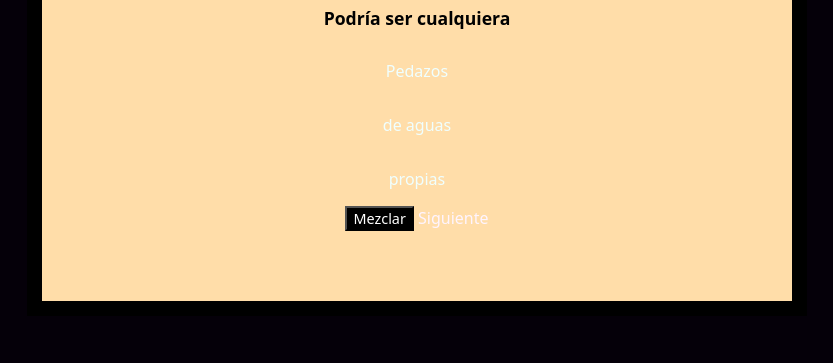
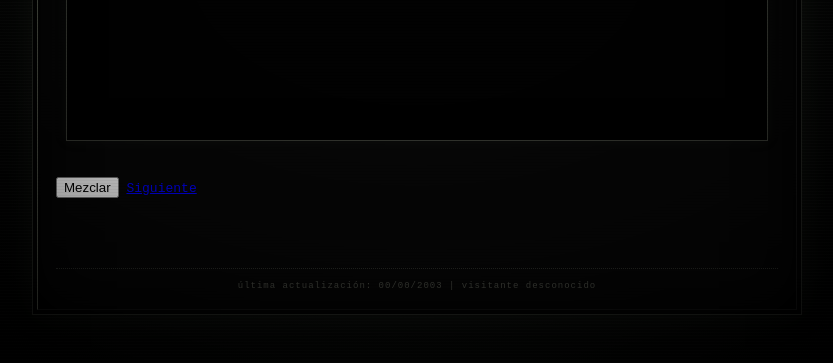
Before and after one commit to pipetr0n/Proyecto-final, a plain HTML site: page P3.html in a window 1280 px wide. Shown: the part 437-800 px from the top of the page, without its empty margins (223-1056 px from the left). Drawn offline with Linux system fonts and the light colour scheme; files that its build step writes are made by us from their sources; a web font is replaced by a local one.

Commit message:
cambie el css de la pagina 3

```diff
--- a/styles/style3.css
+++ b/styles/style3.css
@@ -1,91 +1,320 @@
+/* =========================================
+   ORÁCULO
+   Web oscura estilo 2000
+========================================= */
+
+:root {
+  --negro: #000000;
+  --panel: #090909;
+  --panel-claro: #101010;
+  --gris-oscuro: #1f1f1f;
+  --gris: #77736b;
+  --texto: #aaa69b;
+  --texto-claro: #d0ccbf;
+  --verde: #71806b;
+  --verde-oscuro: #344031;
+  --vino: #542b31;
+}
+
+/* =========================================
+   CONFIGURACIÓN GENERAL
+========================================= */
+
+* {
+  box-sizing: border-box;
+}
 
 html {
-
-   box-sizing: border-box;
-  height: 100%;
-  background-color: #050009;
-    font-family: "Lacquer", system-ui;
-  font-weight: 500;
-  font-style: normal;
+  min-height: 100%;
+  background: #000;
 }
 
+body {
+  min-height: 100vh;
+  margin: 0;
+  padding: 35px 12px;
+
+  color: var(--texto);
+  font-family: "Courier New", Courier, monospace;
+  font-size: 13px;
+
+  background-color: #000;
+  background-image:
+    repeating-linear-gradient(
+      0deg,
+      rgba(255, 255, 255, 0.015) 0,
+      rgba(255, 255, 255, 0.015) 1px,
+      transparent 1px,
+      transparent 3px
+    ),
+    radial-gradient(
+      circle at center,
+      #151713 0%,
+      #070807 42%,
+      #000 80%
+    );
+
+  overflow-x: hidden;
+}
+
+/* Oscuridad alrededor de la pantalla */
+
+body::before {
+  content: "";
+  position: fixed;
+  inset: 0;
+  z-index: 20;
+
+  pointer-events: none;
+
+  background:
+    radial-gradient(
+      ellipse at center,
+      transparent 25%,
+      rgba(0, 0, 0, 0.35) 60%,
+      rgba(0, 0, 0, 0.9) 100%
+    );
+}
+
+/* Líneas de monitor antiguo */
+
+body::after {
+  content: "";
+  position: fixed;
+  inset: 0;
+  z-index: 21;
+
+  pointer-events: none;
+
+  background: repeating-linear-gradient(
+    to bottom,
+    transparent 0,
+    transparent 2px,
+    rgba(0, 0, 0, 0.18) 3px
+  );
+
+  opacity: 0.45;
+}
+
+/* =========================================
+   CONTENEDOR PRINCIPAL
+========================================= */
+
+#contenedorGeneral {
+  position: relative;
+  z-index: 1;
+
+  width: min(760px, 96%);
+  min-height: 600px;
+  margin: 0 auto;
+  padding: 18px;
+
+  background: #070707;
+
+  border: 1px solid #32352f;
+  border-top-color: #50544b;
+  border-left-color: #45483f;
+  border-right-color: #121212;
+  border-bottom-color: #101010;
+
+  box-shadow:
+    0 0 0 4px #020202,
+    0 0 0 5px #21231f,
+    0 0 35px rgba(73, 89, 67, 0.18),
+    inset 0 0 55px rgba(0, 0, 0, 0.95);
+}
+
+/* Encabezado falso de ventana */
+
+#contenedorGeneral::before {
+  content: "[ archivo_oraculo.html ]";
+  display: block;
+
+  margin: -7px -7px 30px;
+  padding: 5px 8px;
+
+  color: #706f67;
+  font-family: "Courier New", monospace;
+  font-size: 10px;
+  letter-spacing: 1px;
+
+  background: #10110f;
+  border: 1px solid #292b27;
+  border-bottom-color: #3d4039;
+}
+
+/* Texto inferior */
+
+#contenedorGeneral::after {
+  content: "última actualización: 00/00/2003  |  visitante desconocido";
+  display: block;
+  clear: both;
+
+  margin-top: 70px;
+  padding-top: 12px;
+
+  color: #454740;
+  font-size: 9px;
+  text-align: center;
+  letter-spacing: 1px;
+
+  border-top: 1px dotted #292b27;
+}
+
+/* =========================================
+   TÍTULO
+========================================= */
+
+h1 {
+  margin: 5px 0 8px;
 
 
-pre {
- color:azure;
-  font-family: "Lacquer", system-ui;
-  font-weight: 500;
-  font-style: normal;
+  font-size: clamp(2.8rem, 8vw, 5.5rem);
+  font-weight: normal;
+  line-height: 1;
+  text-align: center;
+  letter-spacing: -3px;
+
+  filter: blur(0.15px);
 }
 
+h1 a {
+  color: #8e9487;
+  text-decoration: none;
 
+  text-shadow:
+    1px 1px 0 #000,
+    0 0 4px rgba(112, 134, 103, 0.4),
+    0 0 15px rgba(74, 93, 68, 0.2);
 
-
-body {
-
-  margin: 250px;
-  padding: 70px;
-
-  border: 15px solid #000000;
-  background-color: #ffdda9;
-
-   background-image: url(fondo.gif)
-
+  transition: color 0.2s;
 }
 
-::selection {
-  background-color: #30cac073;
-  color: #130808;
+h1 a:visited {
+  color: #716972;
 }
 
-h2 {
-  font-size: 1.1em;
+h1 a:hover {
+  color: #c2c8b8;
+  text-decoration: line-through;
 
+  text-shadow:
+    0 0 4px rgba(179, 195, 168, 0.55),
+    0 0 12px rgba(100, 123, 91, 0.35);
 }
 
-a, a:active, a:visited, a:hover {
-  color: rgb(254, 244, 255);
-  cursor: pointer;
-  text-decoration: none;
+/* =========================================
+   SUBTÍTULO
+========================================= */
+
+h2 {
+  width: fit-content;
+  margin: 0 auto 35px;
+  padding: 4px 16px;
+
+  color: #5e6259;
+  font-family: "Courier New", monospace;
+  font-size: 11px;
+  font-weight: normal;
+  text-align: center;
+  letter-spacing: 4px;
+  text-transform: lowercase;
+
+  border-left: 1px solid #373a34;
+  border-right: 1px solid #373a34;
 }
 
-#contenedorGeneral {
-  margin: auto 1em;
-  text-align: center;
+h2::before {
+  content: ":: ";
+  color: #3e4a3a;
 }
 
-#tituloPagina {
-  margin-top: 1em;
-  margin-bottom: 0;
-  margin-bottom: 0.5em;
-  font-family: "Barriecito", system-ui;
-  font-weight: 400;
-  font-style: normal;
+h2::after {
+  content: " ::";
+  color: #3e4a3a;
 }
 
-#tituloPagina:hover {
-  color: rgb(225, 14, 49);
-  cursor: pointer;
+/* =========================================
+   VENTANA DE PALABRAS
+========================================= */
+
+#contenedorPersonaje {
+  position: relative;
+
+  display: grid;
+  grid-template-columns: repeat(3, 1fr);
+
+  min-height: 310px;
+  margin: 0 10px 36px;
+
+  background: #020202;
+  border: 1px solid #33352f;
+
+  box-shadow:
+    inset 0 0 35px rgba(0, 0, 0, 1),
+    0 0 12px rgba(77, 91, 70, 0.1);
 }
 
-#contenedorPersonaje {
-  display: flex;
-  flex-direction: column;
-  align-items: space-around;
+/* Barra superior del panel */
+
+#contenedorPersonaje::before {
+  content: "fragmentos encontrados: 15";
+  position: absolute;
+  top: -19px;
+  left: -1px;
+
+  padding: 3px 7px;
+
+  color: #51544e;
+  font-family: "Courier New", monospace;
+  font-size: 8px;
+  letter-spacing: 1px;
+
+  background: #080808;
+  border: 1px solid #292b27;
 }
 
-.imagen {
-  height: 170px;
-  width: 150px;
-  margin: 0em auto;
+/* Pequeño indicador parpadeante */
+
+#contenedorPersonaje::after {
+  content: "";
+  position: absolute;
+  top: -13px;
+  right: 7px;
+
+  width: 4px;
+  height: 4px;
+
+  background: #687b60;
+  border-radius: 50%;
+
+  box-shadow: 0 0 6px #758b6b;
+
+  animation: parpadeo 1.7s steps(1) infinite;
 }
 
-#boton {
-  font-size: 0.9em;
-  background-color:  rgb(0, 0, 0);
-  color: white;
-  cursor: pointer;
-    font-family: "Lacquer", system-ui;
-  font-weight: 500;
-  font-style: normal;
-}
+/* =========================================
+   COLUMNAS
+========================================= */
+
+#contenedorPersonaje pre {
+  position: relative;
+
+  display: flex;
+  align-items: center;
+  justify-content: center;
+
+  min-width: 0;
+  min-height: 310px;
+  margin: 0;
+  padding: 38px 10px 25px;
+
+  color: #817f77;
+  font-family: "Courier New", Courier, monospace;
+  font-size: clamp(0.8rem, 2vw, 1.05rem);
+  line-height: 2.4;
+  text-align: center;
+  letter-spacing: 1px;
+  white-space: pre-line;
+
+  background
```
